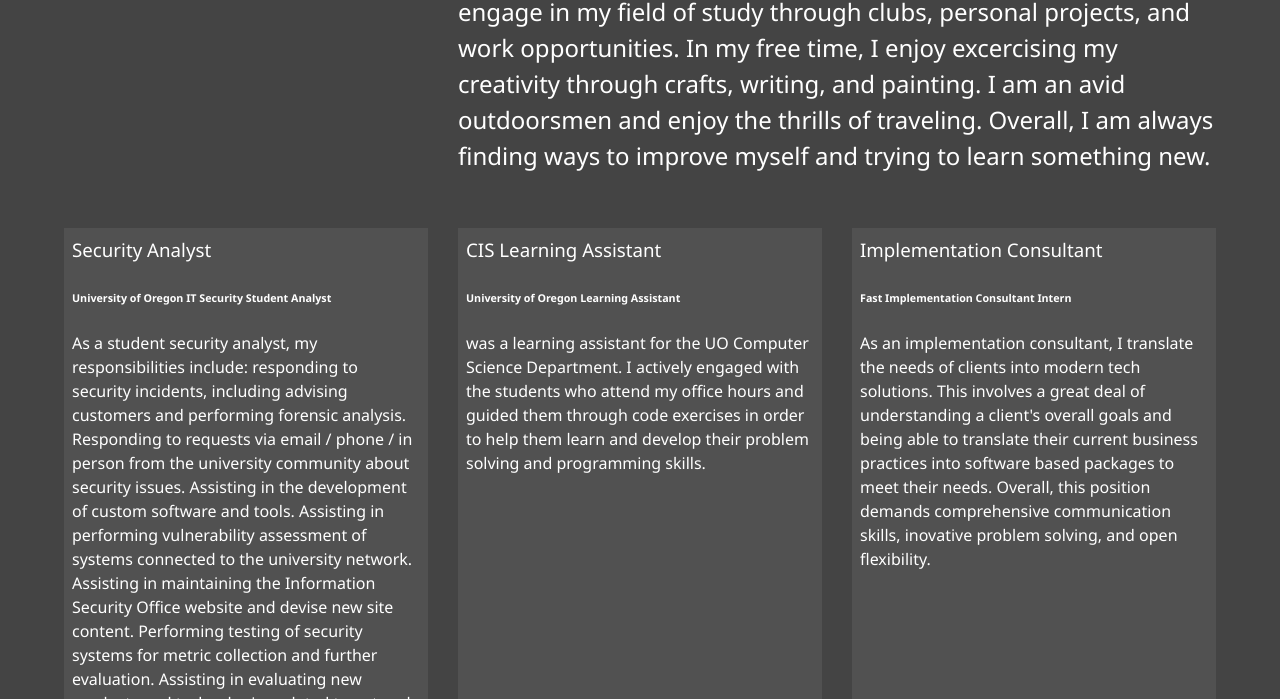
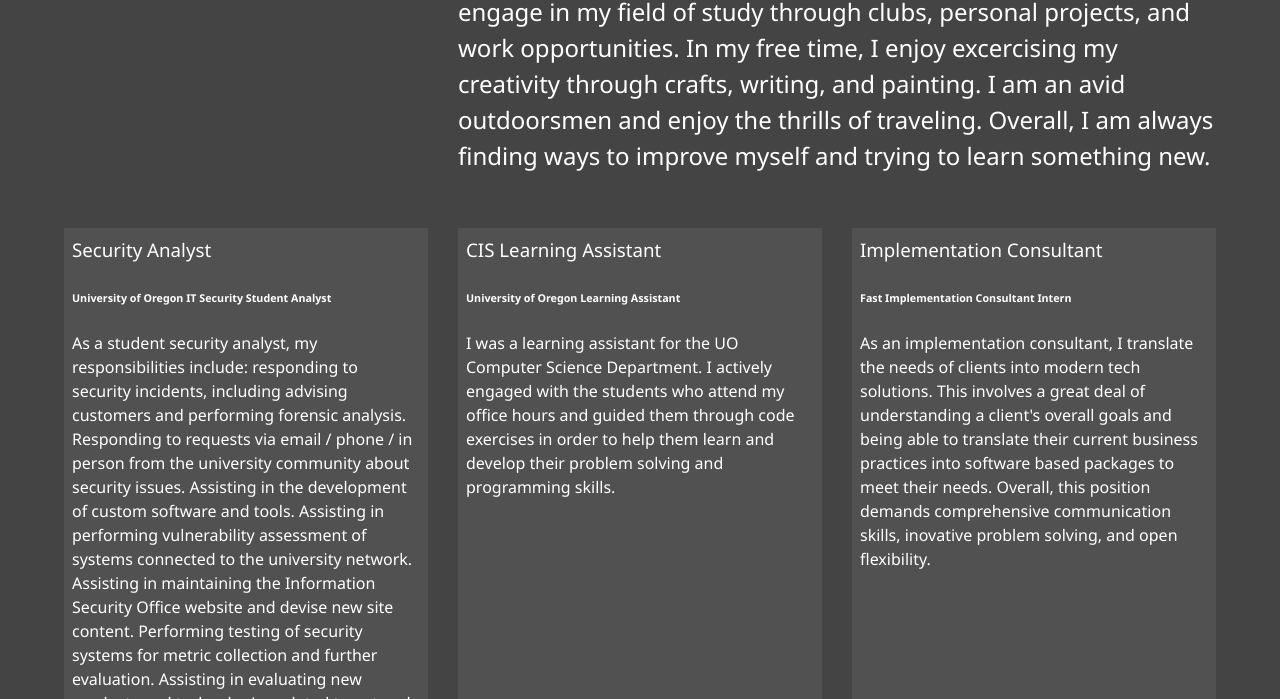
Before and after one commit to Z3nPanda/modern_portfolio, a website: page dist/about.html in a window 1280 px wide. Shown: the part 534-1233 px from the top of the page. Drawn offline with Linux system fonts and the light colour scheme.

Commit message:
Fixed typo in about page

```diff
--- a/dist/about.html
+++ b/dist/about.html
@@ -98,7 +98,7 @@
                 <h3>CIS Learning Assistant</h3>
                 <h6>University of Oregon Learning Assistant</h6>
                 <p>
-                    was a learning assistant for the UO Computer Science Department. I actively
+                    I was a learning assistant for the UO Computer Science Department. I actively
                     engaged with the students who attend my office hours and guided them through
                     code exercises in order to help them learn and develop their problem solving
                     and programming skills.
```
